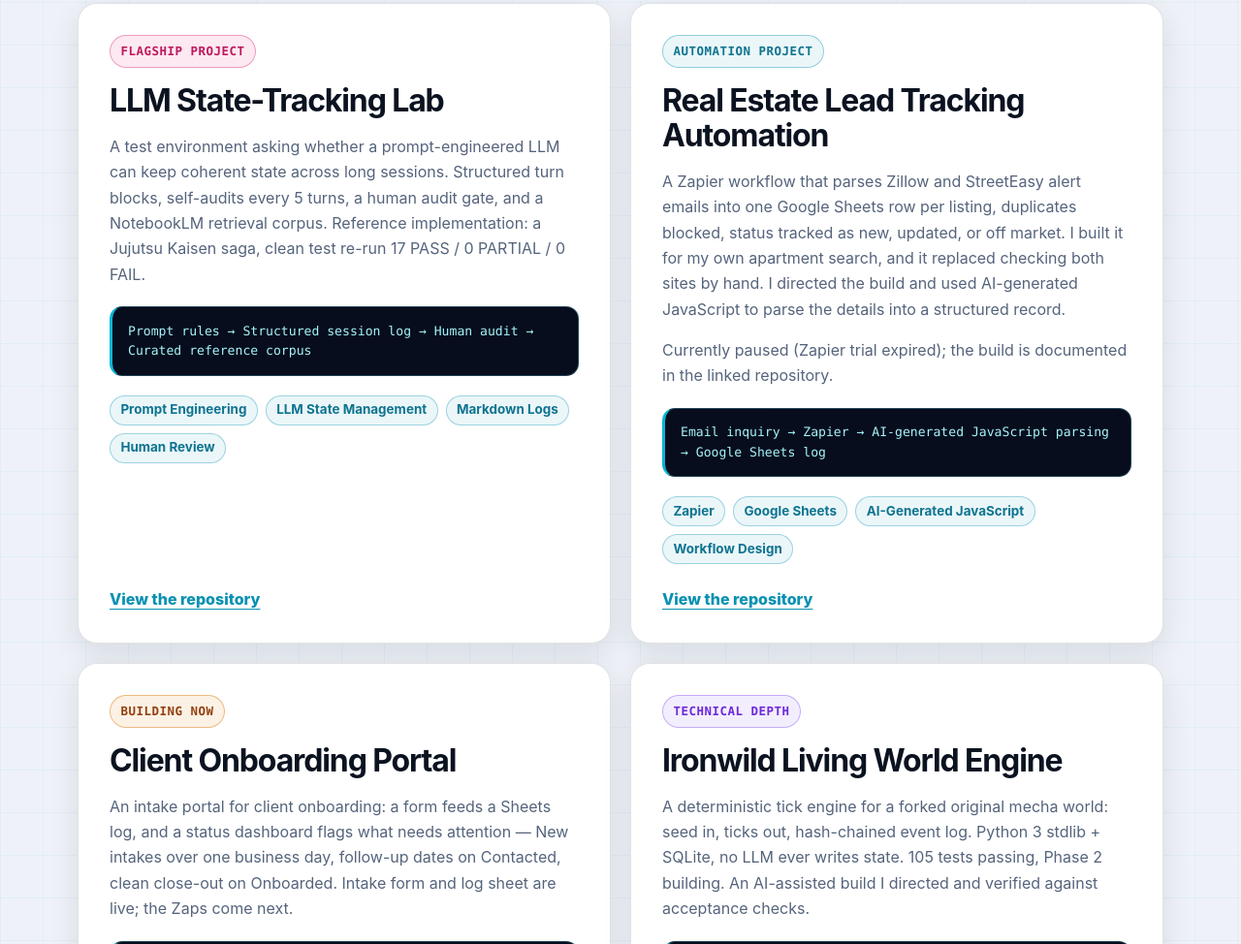
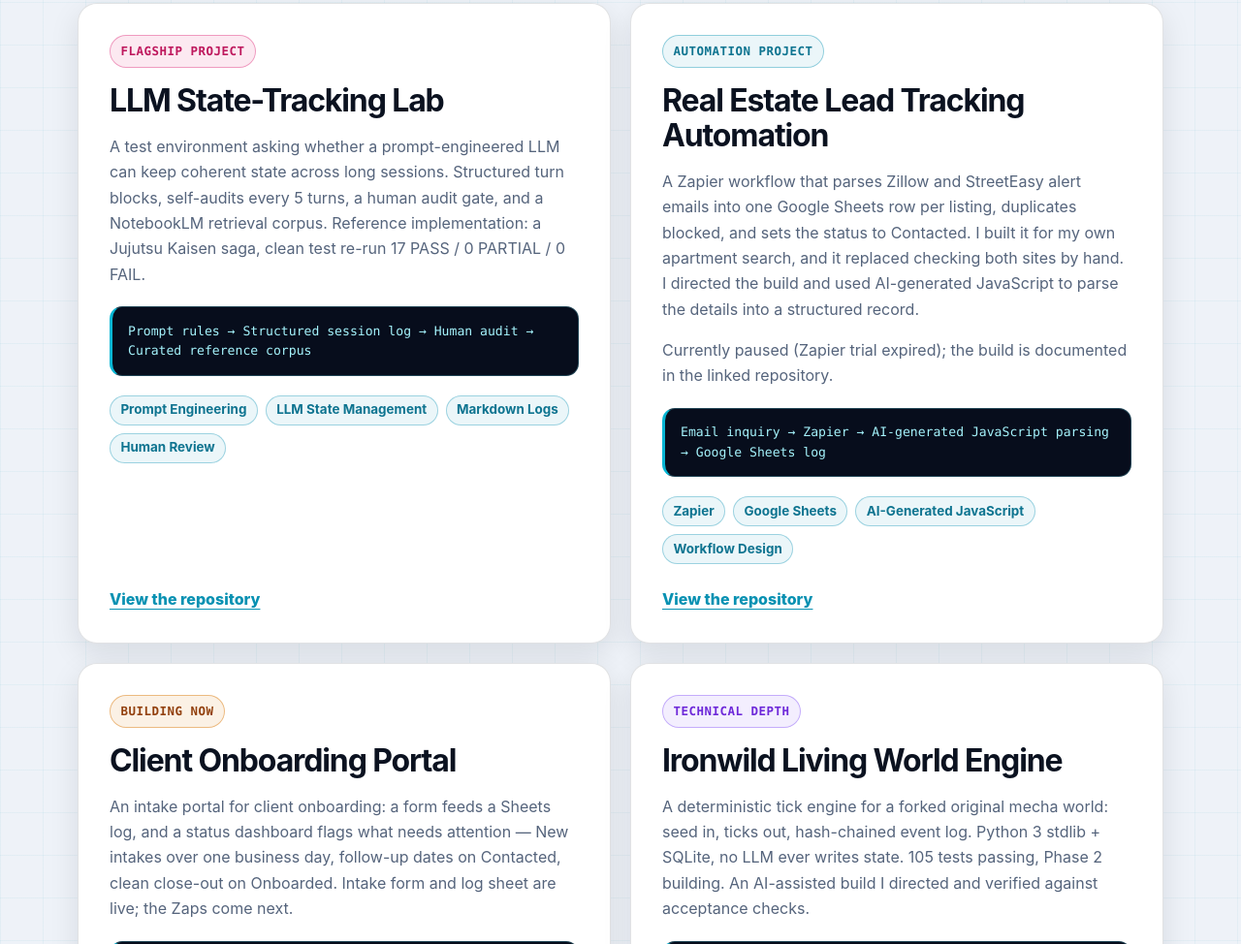
Before and after one commit to flamingblackman/flamingblackman.github.io, a plain HTML site: page index.html in a window 1280 px wide. Shown: the part 4046-5020 px from the top of the page at 97% size. Drawn offline with Linux system fonts and the light colour scheme; animation ran at ten frames a second.

Commit message:
Lead-tracking card now matches the Sheet: status set to Contacted, not new/updated/off market

```diff
--- a/index.html
+++ b/index.html
@@ -973,7 +973,7 @@
         <article class="project-card reveal">
           <span class="project-label">Automation project</span>
           <h3>Real Estate Lead Tracking Automation</h3>
-          <p>A Zapier workflow that parses Zillow and StreetEasy alert emails into one Google Sheets row per listing, duplicates blocked, status tracked as new, updated, or off market. I built it for my own apartment search, and it replaced checking both sites by hand. I directed the build and used AI-generated JavaScript to parse the details into a structured record.</p>
+          <p>A Zapier workflow that parses Zillow and StreetEasy alert emails into one Google Sheets row per listing, duplicates blocked, and sets the status to Contacted. I built it for my own apartment search, and it replaced checking both sites by hand. I directed the build and used AI-generated JavaScript to parse the details into a structured record.</p>
           <p>Currently paused (Zapier trial expired); the build is documented in the linked repository.</p>
           <div class="flow" aria-label="Lead tracking workflow">Email inquiry → Zapier → AI-generated JavaScript parsing → Google Sheets log</div>
           <ul class="chip-list" aria-label="Lead tracking tools">
```
